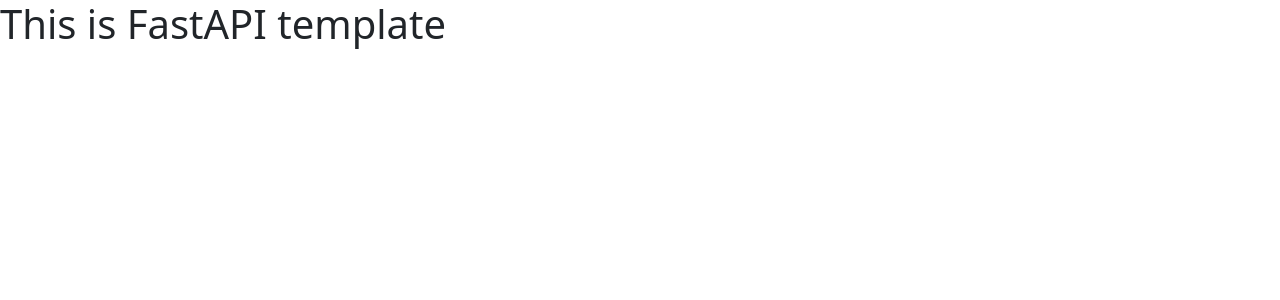
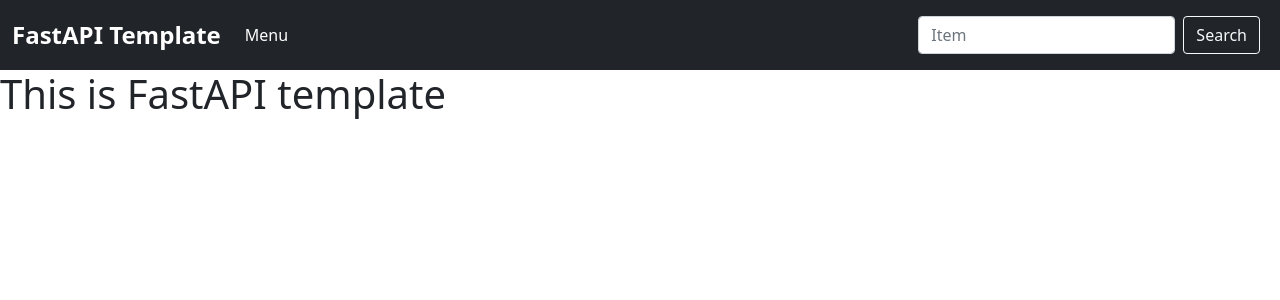
Before and after one commit to mjzaid921pccoer/FastAPI_template, a FastAPI app: page /home in a window 1280 px wide. Shown: the top 300 px of the page. Run offline with FastAPI, Linux system fonts and the light colour scheme.

Commit message:
template v3.0

```diff
--- a/main.py
+++ b/main.py
@@ -1,10 +1,12 @@
 #imports
-from os import name
 from typing import Optional
 from fastapi import FastAPI, Request
+from fastapi import responses
 
 from fastapi.templating import Jinja2Templates
 from fastapi.staticfiles import StaticFiles
+from fastapi.responses import RedirectResponse
+
 from starlette.responses import HTMLResponse
 
 templates = Jinja2Templates(directory="templates")
@@ -29,7 +31,9 @@
 def root_api():
     # You can return a dict, list, singular values as str, int, etc.
     # You can also return Pydantic models
-    return { "msg" : "FastAPI home template"}
+    # return { "msg" : "FastAPI home template"} # v2.0
+    return RedirectResponse(url="/app")
+
 
 
 # Basic application created can check by running command:>uvicorn main:server --reload
@@ -42,6 +46,34 @@
 
 @app.get("/home", response_class= HTMLResponse)
 def home(request : Request):
-    return templates.TemplateResponse("home.html",
-                                      { "request" : request, "title" : "Home Page", "text" : "This is FastAPI template"}
-                                      )
+    response = { "request" : request, "title" : "Home Page", "text" : "This is FastAPI template"}
+    return templates.TemplateResponse("home.html", response )
+
+@app.get("/app", response_class= HTMLResponse)
+def home(request : Request):
+
+    intro = "FastAPI is a modern, fast (high-performance), web framework for building APIs with Python 3.6+ based on standard Python type hints. The key features are: Fast: Very high performance, on par with NodeJS and Go (thanks to Starlette and Pydantic). One of the fastest Python frameworks available."
+    # list (iterable)
+    features = [ "open standards : OpenAPI for API creation, including declarations of path operations, parameters, body requests, security, etc.",
+                 "open standards : Automatic data model documentation with JSON Schema (as OpenAPI itself is based on JSON Schema).",
+                 "open standards : Designed around these standards, after a meticulous study. Instead of an afterthought layer on top.",
+                 "open standards : This also allows using automatic client code generation in many languages.",
+                 "Automatic docs : Swagger UI, with interactive exploration, call and test your API directly from the browser.",
+                 "Automatic docs : Alternative API documentation with ReDoc.",
+                 "Just Modern Python It's all based on standard Python 3.6 type declarations (thanks to Pydantic). No new syntax to learn. Just standard modern Python. If you need a 2 minute refresher of how to use Python types (even if you don't use FastAPI), check the short tutorial: Python Types.",
+                 "Security and authentication Security and authentication integrated. Without any compromise with databases or data models.",
+                 "Dependency Injection FastAPI includes an extremely easy to use, but extremely powerful Dependency Injection system.",
+                 "Unlimited 'plug-ins'",
+                 "Tested 100% test coverage. 100% type annotated code base. Used in production applications.",
+                 "Starlette features FastAPI is fully compatible with (and based on) Starlette. So, any additional Starlette code you have, will also work. FastAPI is actually a sub-class of Starlette. So, if you already know or use Starlette, most of the functionality will work the same way. With FastAPI you get all of Starlette's features (as FastAPI is just Starlette on steroids)"
+                ]
+    # dict
+    creator = { "name" : "Sebastián Ramírez", "LinkedIn" : "https://www.linkedin.com/in/tiangolo/"}
+    response = { "request" : request, "title" : "App", "introduction" : intro, "Features" : features, "creator" : creator}
+    return templates.TemplateResponse("index.html", response)
+
+@app.get("/id")
+def read_item(q: Optional[str] = None):
+    if q:
+        return {"q": q}
+    return {"No Query": ""}
--- a/static/style.css
+++ b/static/style.css
@@ -0,0 +1,8 @@
+.navbar-brand{
+    font-weight : 600;
+    font-size : 1.5em;
+}
+
+.navbar-dark .navbar-nav .nav-link{
+    color : white;
+}
--- a/templates/home.html
+++ b/templates/home.html
@@ -1,4 +1,5 @@
 {% include 'header.html'%}
+{% include 'navbar.html'%}
 
 <h1>{{text}}</h1>
 
--- /dev/null
+++ b/templates/navbar.html
@@ -0,0 +1,21 @@
+    <nav class = "navbar navbar-expand-lg navbar-dark bg-dark">
+        <div class = "container-fluid">
+            <a class = "navbar-brand" href="/app">FastAPI Template</a>
+
+            <ul class = "navbar-nav me-auto mb-2 mb-lg-0">
+                <li class = "nav-item">
+                    <a class = "nav-link" href="/home">Menu</a>
+
+                </li>
+            </ul>
+            <button class="navbar-toggler" type="button" data-bs-toggle="collapse" data-bs-target="#navbarSupportedContent" aria-controls="navbarSupportedContent" aria-expanded="false" aria-label="Toggle navigation">
+                <span class="navbar-toggler-icon"></span>
+            </button>
+            <div class = "collapse navbar-collapse justify-content-end" id = "navbarSupportedContent">
+                <form action = "" class = "d-flex" style = "margin:0.5em;">
+                    <input class = "form-control me-2" type="search" placeholder ="Item" name = "id" aria-label = "Search" />
+                    <button class = "btn btn-outline-light">Search</button>
+                </form>
+            </div>
+        </div>
+    </nav>
```
Also changed, not shown: templates/index.html (added, +21 -0 lines).
